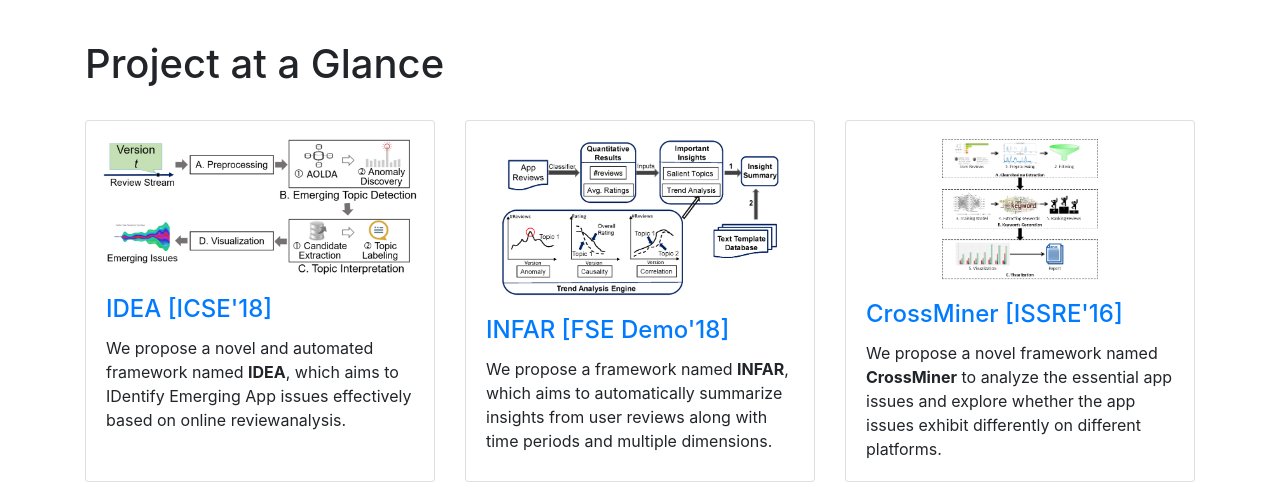
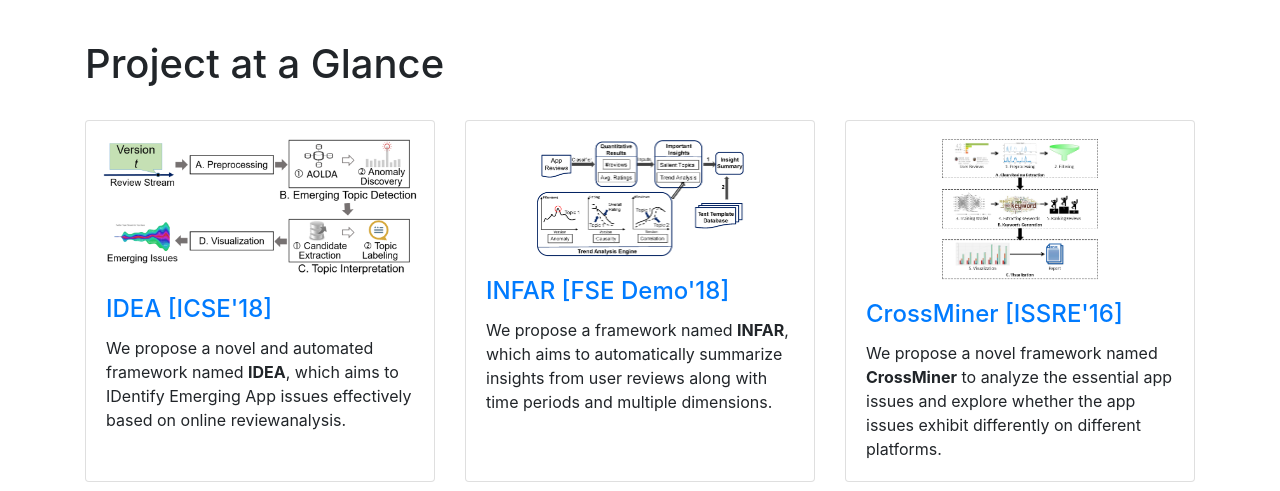
Before and after one commit to ReMine-Lab/ReMine-Lab.github.io, a plain HTML site: page index.html in a window 1280 px wide. Shown: the part 1160-1651 px from the top of the page. Drawn offline with Linux system fonts and the light colour scheme.

Commit message:
update infar

```diff
--- a/index.html
+++ b/index.html
@@ -166,7 +166,7 @@
         </div>
         <div class="col-lg-4 col-sm-6 portfolio-item">
           <div class="card h-100">
-            <a href=""><img class="card-img-top" src="./paper/img/framework/infar_workflow.png" style="width: 80%" alt=""></a>
+            <a href=""><img class="card-img-top" src="./paper/img/framework/infar_workflow.png" style="width: 60%" alt=""></a>
             <div class="card-body">
               <h4 class="card-title">
                 <a href="https://github.com/ReMine-Lab/INFAR/">INFAR [FSE Demo'18]</a>
```
